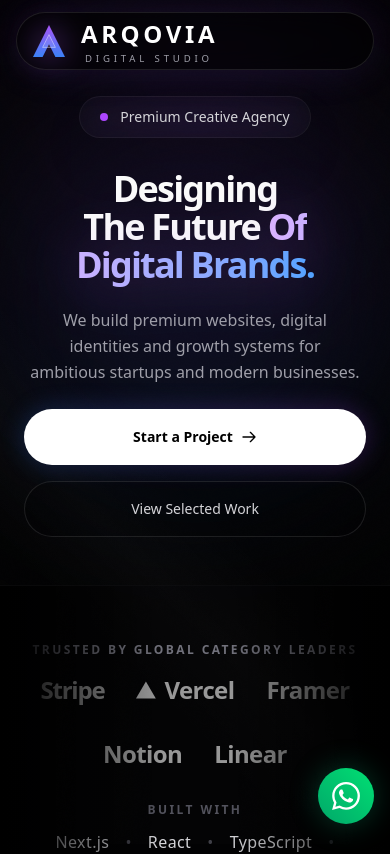
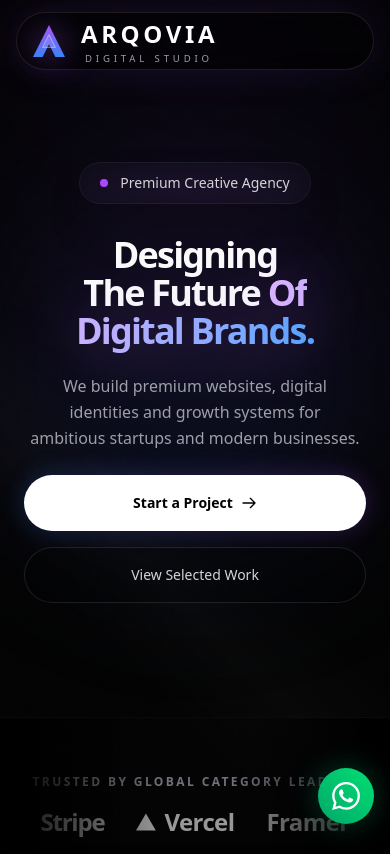
Before and after one commit to Rumman283/agency-portfolio, a Next.js app: page / in a window 390 px wide. Shown: the top 854 px of the page. Built offline with nearby package versions, Linux system fonts and the light colour scheme.

Commit message:
Update mobile UI and hero spacing

```diff
--- a/app/page.tsx
+++ b/app/page.tsx
@@ -54,7 +54,7 @@
 
       <main className="relative z-10 flex flex-col w-full">
         {/* Hero Section */}
-        <section className="relative pt-24 pb-12 md:pt-40 md:pb-12 px-6">
+        <section className="relative min-h-[85svh] md:min-h-0 flex flex-col justify-center md:block pt-24 pb-12 md:pt-40 md:pb-12 px-6">
         <div className="absolute top-1/2 left-1/2 -translate-x-1/2 -translate-y-1/2 w-[400px] md:w-[600px] h-[400px] md:h-[600px] bg-gradient-to-b from-purple-500/10 md:from-purple-500/20 to-blue-500/10 md:to-blue-500/20 rounded-full blur-[80px] md:blur-[100px] mix-blend-screen pointer-events-none"></div>
         <div className="max-w-7xl mx-auto text-center flex flex-col items-center relative z-10">
           <div className="inline-flex items-center gap-3 px-5 py-2.5 rounded-full bg-white/[0.02] border border-white/[0.05] text-sm font-medium text-zinc-300 mb-8 backdrop-blur-md shadow-2xl animate-fade-in-up">
```
